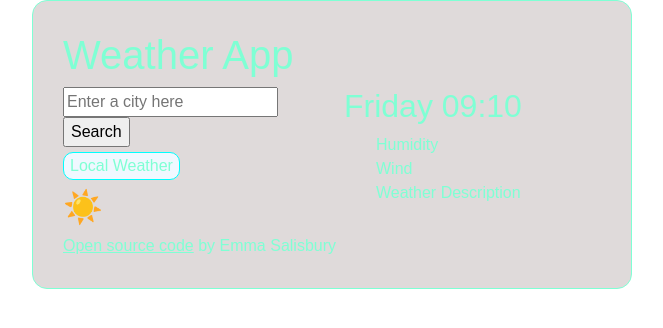
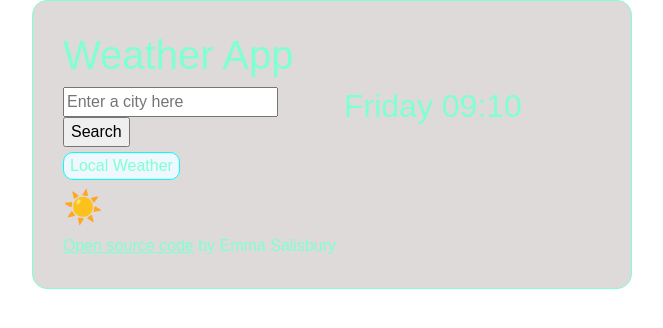
Before and after one commit to emmagsal/New-Project, a plain HTML site: page index.html in a window 1280 px wide. Shown: the whole page, without its empty margins (308-971 px from the left). Drawn offline with nearby package versions, Linux system fonts and the light colour scheme.

Commit message:
Removed stand in titles

```diff
--- a/index.html
+++ b/index.html
@@ -45,10 +45,10 @@
       <div class="col-6">
         <h2 id="time">Time</h2>
        <ul>
-        <li id="humidity">Humidity
+        <li id="humidity">
         </li>
-        <li id="wind">Wind</li>
-        <li id="description">Weather Description</li>
+        <li id="wind"></li>
+        <li id="description"></li>
        </ul>
       </div>
     </div>
--- a/java.js
+++ b/java.js
@@ -31,7 +31,7 @@ function showTemp(response) {
   humidityElement.innerHTML = `${humidity}% Humidity`;
   let windElement = document.querySelector("#wind");
   let wind = Math.round(response.data.wind.speed);
-  windElement.innerHTML = `Wind Speed: ${wind}`;
+  windElement.innerHTML = `${wind}km/ph`;
   let weatherElement = document.querySelector("#description");
   let description = response.data.weather[0].description;
   weatherElement.innerHTML = `${description}`;
```
